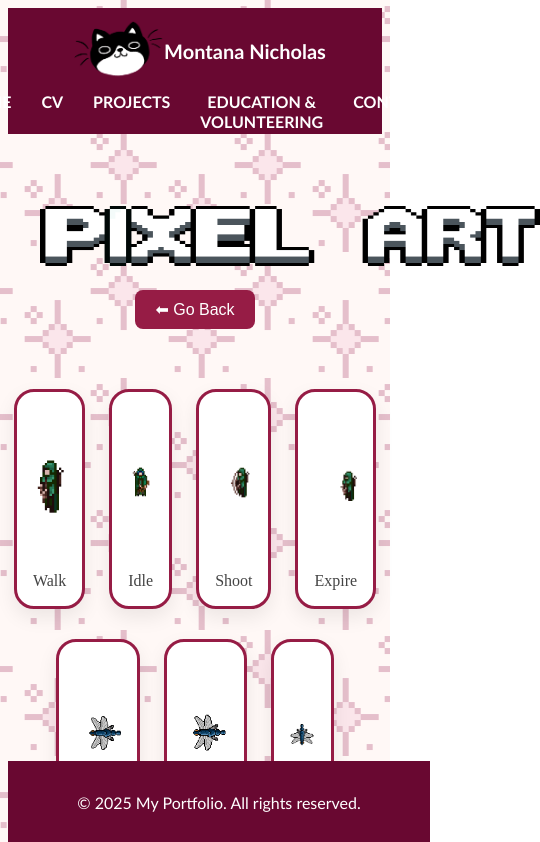
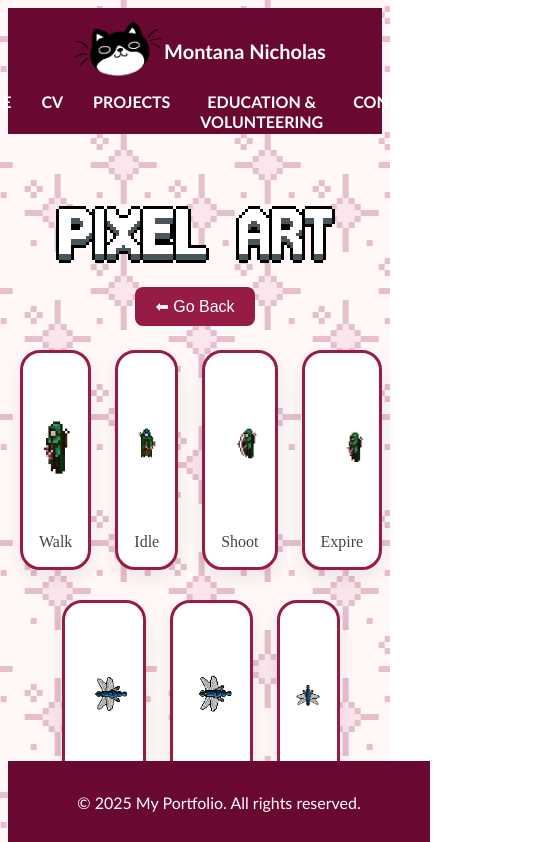
Before and after one commit to MontanaNicholas/Montana-Nicholas-Portfolio-project, a SvelteKit app in the folder montana-portfolio/: page /pixel-art in a window 390 px wide. Shown: the top 842 px of the page, 540 px wide, since content can reach past the window. Built offline with nearby package versions, Linux system fonts and the light colour scheme.

Commit message:
pixel art page responsiveness

```diff
--- a/montana-portfolio/src/routes/pixel-art/+page.svelte
+++ b/montana-portfolio/src/routes/pixel-art/+page.svelte
@@ -27,6 +27,7 @@
     ⬅ Go Back
 </button>
 
+<div class="body-container">
 <div class="gif-gallery">
 
     <div class="gif-row">
@@ -49,6 +50,7 @@
         </div>
     </div>
     </div>
+</div>
 
 <div class="parallax parallax--fast"></div>
 
@@ -59,6 +61,17 @@
     text-align: center;
     margin-top: 40px;
 }
+
+.body-container {
+    display: flex;
+    align-items: center;
+    justify-content: center;
+    flex-wrap: wrap;
+    gap: 3rem;
+    padding: 2rem;
+    margin-top: -2rem;
+  }
+
 
 .back-button {
     padding: 10px 20px;
@@ -164,5 +177,24 @@
     z-index: -1;
 }
 
+@media (max-width: 768px) {
+  .body-container {
+    flex-direction: column;
+    align-items: center;
+    padding: 1rem;
+    gap: 2rem;
+  }
 
+  .header img {
+    width: 100%;
+    max-width: 90%;
+    height: auto;
+  }
+
+  .gif-gallery {
+    width: 100%;
+    max-width: 90%;
+    padding: 20px;
+  }
+}
 </style>
```
